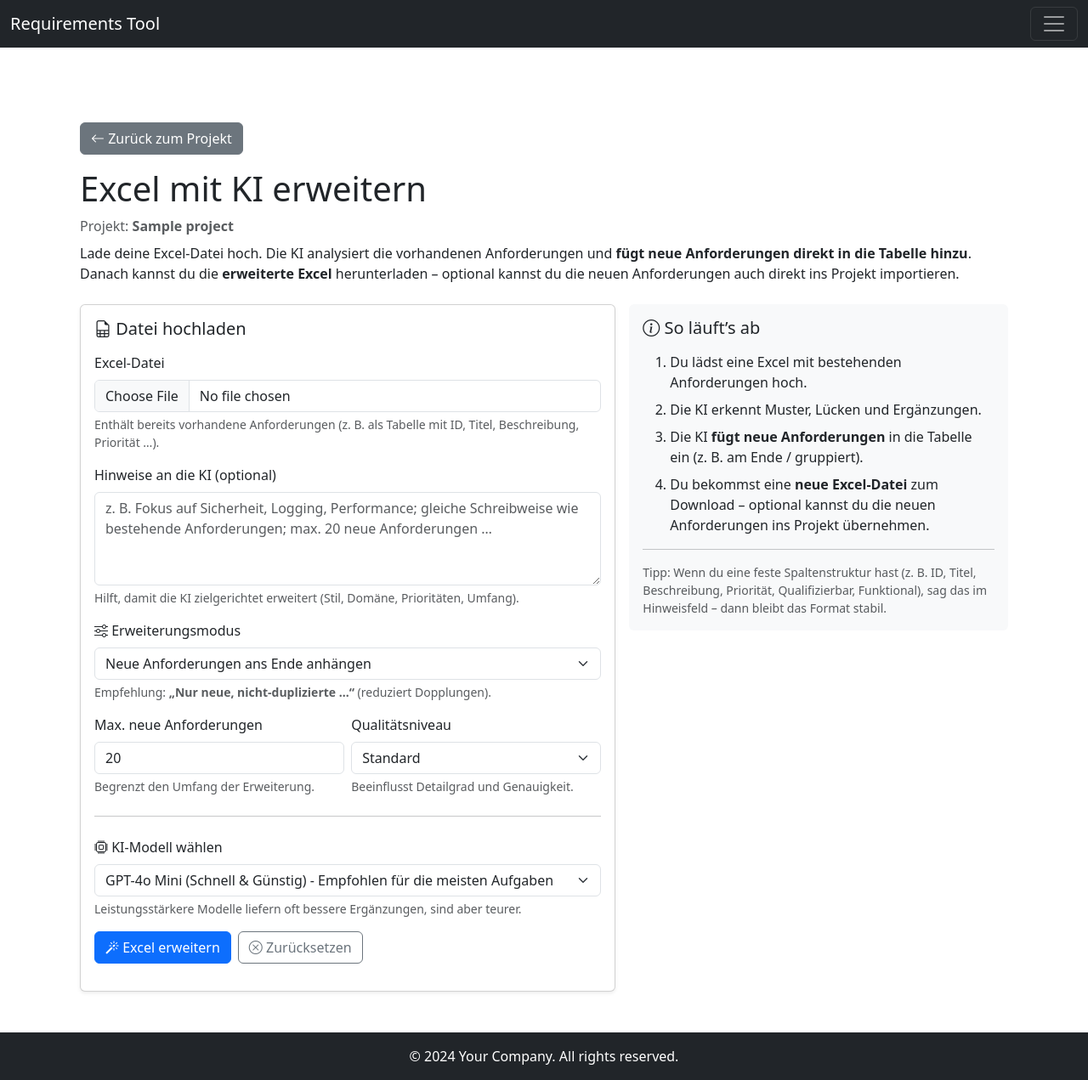
After one commit to Aliwes1999/Interface_for_MBSE_Models, a Flask app: page /agent/optimize/1 in a window 1280 px wide. The commit adds this page. Shown: the whole page at 85% size. Run offline with Flask 3, Linux system fonts and the light colour scheme; tables that the repository leaves empty hold one stand-in row (values such as "Sample post").

Commit message:
Add optimize page for AI-enhanced Excel processing and update project entry link

```diff
--- /dev/null
+++ b/app/templates/agent/optimize.html
@@ -0,0 +1,297 @@
+{% extends "base.html" %}
+{% block title %}Excel erweitern (KI) - {{ project.name }}{% endblock %}
+
+{% block content %}
+<div class="container mt-5">
+  <div class="mb-3">
+    <a
+      href="{{ url_for('main.manage_project', project_id=project.id) }}"
+      class="btn btn-secondary"
+    >
+      <i class="bi bi-arrow-left"></i> Zurück zum Projekt
+    </a>
+  </div>
+
+  <div class="d-flex align-items-start justify-content-between flex-wrap gap-2 mb-2">
+    <div>
+      <h1 class="mb-2">Excel mit KI erweitern</h1>
+      <div class="text-muted">
+        Projekt: <strong>{{ project.name }}</strong>
+      </div>
+    </div>
+  </div>
+
+  <p class="mb-4">
+    Lade deine Excel-Datei hoch. Die KI analysiert die vorhandenen Anforderungen und
+    <strong>fügt neue Anforderungen direkt in die Tabelle hinzu</strong>.
+    Danach kannst du die <strong>erweiterte Excel</strong> herunterladen – optional kannst du die neuen Anforderungen auch direkt ins Projekt importieren.
+  </p>
+
+  <div class="row g-3">
+    <div class="col-lg-7">
+      <div class="card shadow-sm">
+        <div class="card-body">
+          <h5 class="card-title mb-3">
+            <i class="bi bi-file-earmark-spreadsheet"></i> Datei hochladen
+          </h5>
+
+          <form
+            id="upload-form"
+            method="POST"
+            action="{{ url_for('agent.upload_excel_route', project_id=project.id) }}"
+            enctype="multipart/form-data"
+          >
+            <div class="mb-3">
+              <label for="excel_file" class="form-label">Excel-Datei</label>
+              <input
+                type="file"
+                class="form-control"
+                id="excel_file"
+                name="excel_file"
+                accept=".xlsx,.xls"
+                required
+              />
+              <div class="form-text">
+                Enthält bereits vorhandene Anforderungen (z. B. als Tabelle mit ID, Titel, Beschreibung, Priorität …).
+              </div>
+            </div>
+
+
+            <div class="mb-3">
+              <label for="user_description" class="form-label">
+                Hinweise an die KI (optional)
+              </label>
+              <textarea
+                class="form-control"
+                id="user_description"
+                name="user_description"
+                rows="4"
+                placeholder="z. B. Fokus auf Sicherheit, Logging, Performance; gleiche Schreibweise wie bestehende Anforderungen; max. 20 neue Anforderungen …"
+              ></textarea>
+              <div class="form-text">
+                Hilft, damit die KI zielgerichtet erweitert (Stil, Domäne, Prioritäten, Umfang).
+              </div>
+            </div>
+
+            <div class="mb-3">
+              <label for="extension_mode" class="form-label">
+                <i class="bi bi-sliders"></i> Erweiterungsmodus
+              </label>
+              <select class="form-select" id="extension_mode" name="extension_mode">
+                <option value="append" selected>Neue Anforderungen ans Ende anhängen</option>
+                <option value="dedupe_append">Nur neue, nicht-duplizierte Anforderungen anhängen</option>
+                <option value="grouped_append">Neue Anforderungen thematisch gruppiert anhängen</option>
+              </select>
+              <div class="form-text">
+                Empfehlung: <strong>„Nur neue, nicht-duplizierte …“</strong> (reduziert Dopplungen).
+              </div>
+            </div>
+
+            <div class="row g-2">
+              <div class="col-md-6">
+                <label for="max_new" class="form-label">Max. neue Anforderungen</label>
+                <input
+                  type="number"
+                  class="form-control"
+                  id="max_new"
+                  name="max_new"
+                  min="1"
+                  max="200"
+                  value="20"
+                />
+                <div class="form-text">Begrenzt den Umfang der Erweiterung.</div>
+              </div>
+              <div class="col-md-6">
+                <label for="min_quality" class="form-label">Qualitätsniveau</label>
+                <select class="form-select" id="min_quality" name="min_quality">
+                  <option value="standard" selected>Standard</option>
+                  <option value="high">Hoch (präziser, ggf. langsamer/teurer)</option>
+                </select>
+                <div class="form-text">Beeinflusst Detailgrad und Genauigkeit.</div>
+              </div>
+            </div>
+
+            <hr class="my-4" />
+
+            <div class="mb-3">
+              <label for="ai_model" class="form-label">
+                <i class="bi bi-cpu"></i> KI-Modell wählen
+              </label>
+              <select class="form-select" id="ai_model" name="ai_model">
+                {% for model in available_models %}
+                <option value="{{ model.id }}" {% if loop.first %}selected{% endif %}>
+                  {{ model.name }} - {{ model.description }}
+                </option>
+                {% endfor %}
+              </select>
+              <div class="form-text">
+                Leistungsstärkere Modelle liefern oft bessere Ergänzungen, sind aber teurer.
+              </div>
+            </div>
+
+            <div class="d-flex gap-2 flex-wrap">
+              <button type="submit" class="btn btn-primary" id="submit-btn">
+                <i class="bi bi-magic"></i> Excel erweitern
+              </button>
+              <button type="button" class="btn btn-outline-secondary" id="reset-btn">
+                <i class="bi bi-x-circle"></i> Zurücksetzen
+              </button>
+            </div>
+          </form>
+
+          <div id="upload-result" class="mt-3"></div>
+        </div>
+      </div>
+    </div>
+
+    <div class="col-lg-5">
+      <div class="card border-0 bg-light">
+        <div class="card-body">
+          <h5 class="card-title mb-3">
+            <i class="bi bi-info-circle"></i> So läuft’s ab
+          </h5>
+
+          <ol class="mb-0">
+            <li class="mb-2">Du lädst eine Excel mit bestehenden Anforderungen hoch.</li>
+            <li class="mb-2">Die KI erkennt Muster, Lücken und Ergänzungen.</li>
+            <li class="mb-2">
+              Die KI <strong>fügt neue Anforderungen</strong> in die Tabelle ein (z. B. am Ende / gruppiert).
+            </li>
+            <li class="mb-0">
+              Du bekommst eine <strong>neue Excel-Datei</strong> zum Download – optional kannst du die neuen Anforderungen ins Projekt übernehmen.
+            </li>
+          </ol>
+
+          <hr class="my-3" />
+
+          <div class="small text-muted">
+            Tipp: Wenn du eine feste Spaltenstruktur hast (z. B. ID, Titel, Beschreibung, Priorität, Qualifizierbar, Funktional),
+            sag das im Hinweisfeld – dann bleibt das Format stabil.
+          </div>
+        </div>
+      </div>
+    </div>
+  </div>
+</div>
+
+<script>
+  const form = document.getElementById("upload-form");
+  const resultDiv = document.getElementById("upload-result");
+  const submitBtn = document.getElementById("submit-btn");
+  const resetBtn = document.getElementById("reset-btn");
+
+  resetBtn.addEventListener("click", () => {
+    form.reset();
+    resultDiv.className = "";
+    resultDiv.innerHTML = "";
+    submitBtn.disabled = false;
+  });
+
+  form.addEventListener("submit", function (e) {
+    e.preventDefault();
+
+    submitBtn.disabled = true;
+    resultDiv.className = "alert alert-info";
+    resultDiv.innerHTML =
+      `<strong>Bitte warten…</strong> Die KI erweitert deine Excel-Datei.`;
+
+    const fd = new FormData(form);
+
+    fetch(form.action, {
+      method: "POST",
+      credentials: "same-origin",
+      body: fd,
+    })
+      .then((r) => r.json())
+      .then((result) => {
+        // Erwartete Backend-JSON-Idee (du kannst das anpassen):
+        // result.ok: boolean
+        // result.added_count: number
+        // result.download_url: string  (Route, die die erweiterte Datei ausliefert)
+        // optional: result.import_url (Route, um neue Anforderungen ins Projekt zu übernehmen)
+        // optional: result.redirect (wenn du weiterhin redirecten willst)
+
+        if (result.ok) {
+          const added = result.added_count ?? result.count ?? 0;
+
+          let html = `
+            <div class="d-flex flex-column gap-2">
+              <div><strong>Fertig!</strong> ${added} neue Anforderung(en) wurden zur Excel hinzugefügt.</div>
+          `;
+
+          if (result.download_url) {
+            html += `
+              <a class="btn btn-success" href="${result.download_url}">
+                <i class="bi bi-download"></i> Erweiterte Excel herunterladen
+              </a>
+            `;
+          }
+
+          // Optional: Import-Button (nur wenn Backend das anbietet)
+          if (result.import_url) {
+            html += `
+              <button class="btn btn-outline-primary" id="import-btn" type="button">
+                <i class="bi bi-box-arrow-in-down"></i> Neue Anforderungen ins Projekt übernehmen
+              </button>
+              <div class="small text-muted">
+                Importiert nur die neu hinzugefügten Zeilen, nicht die bereits vorhandenen.
+              </div>
+            `;
+          }
+
+          // Optional: Redirect beibehalten, wenn du das willst
+          if (result.redirect) {
+            html += `<div class="small text-muted">Weiterleitung…</div>`;
+          }
+
+          html += `</div>`;
+
+          resultDiv.className = "alert alert-success";
+          resultDiv.innerHTML = html;
+
+          // Import-Handler (optional)
+          const importBtn = document.getElementById("import-btn");
+          if (importBtn) {
+            importBtn.addEventListener("click", () => {
+              importBtn.disabled = true;
+              importBtn.innerHTML = `<i class="bi bi-hourglass-split"></i> Import läuft…`;
+
+              fetch(result.import_url, { method: "POST", credentials: "same-origin" })
+                .then((r) => r.json())
+                .then((imp) => {
+                  if (imp.ok) {
+                    importBtn.className = "btn btn-success";
+                    importBtn.innerHTML = `<i class="bi bi-check2-circle"></i> Import abgeschlossen (${imp.imported_count ?? 0})`;
+                  } else {
+                    importBtn.disabled = false;
+                    importBtn.className = "btn btn-outline-danger";
+                    importBtn.innerHTML = `<i class="bi bi-exclamation-triangle"></i> Import fehlgeschlagen`;
+                  }
+                })
+                .catch(() => {
+                  importBtn.disabled = false;
+                  importBtn.className = "btn btn-outline-danger";
+                  importBtn.innerHTML = `<i class="bi bi-exclamation-triangle"></i> Netzwerkfehler`;
+                });
+            });
+          }
+
+          if (result.redirect) {
+            setTimeout(() => {
+              window.location.href = result.redirect;
+            }, 1200);
+          }
+        } else {
+          resultDiv.className = "alert alert-danger";
+          resultDiv.innerHTML = `<strong>Fehler:</strong> ${result.error || "Unbekannter Fehler"}`;
+          submitBtn.disabled = false;
+        }
+      })
+      .catch((err) => {
+        resultDiv.className = "alert alert-danger";
+        resultDiv.innerHTML = `<strong>Netzwerkfehler:</strong> ${err.message}`;
+        submitBtn.disabled = false;
+      });
+  });
+</script>
+{% endblock %}
--- a/app/templates/project_entry.html
+++ b/app/templates/project_entry.html
@@ -68,7 +68,7 @@
           </p>
 
         <a
-          href="{{ url_for('agent.upload_page', project_id=project.id) }}"
+          href="{{ url_for('agent.optimize_page', project_id=project.id) }}"
           class="btn btn-primary btn-lg w-100"
         >
           <i class="bi bi-upload"></i> Starten
```
Also changed, not shown: app/agent.py (+39 -1 lines), 1 other file.
